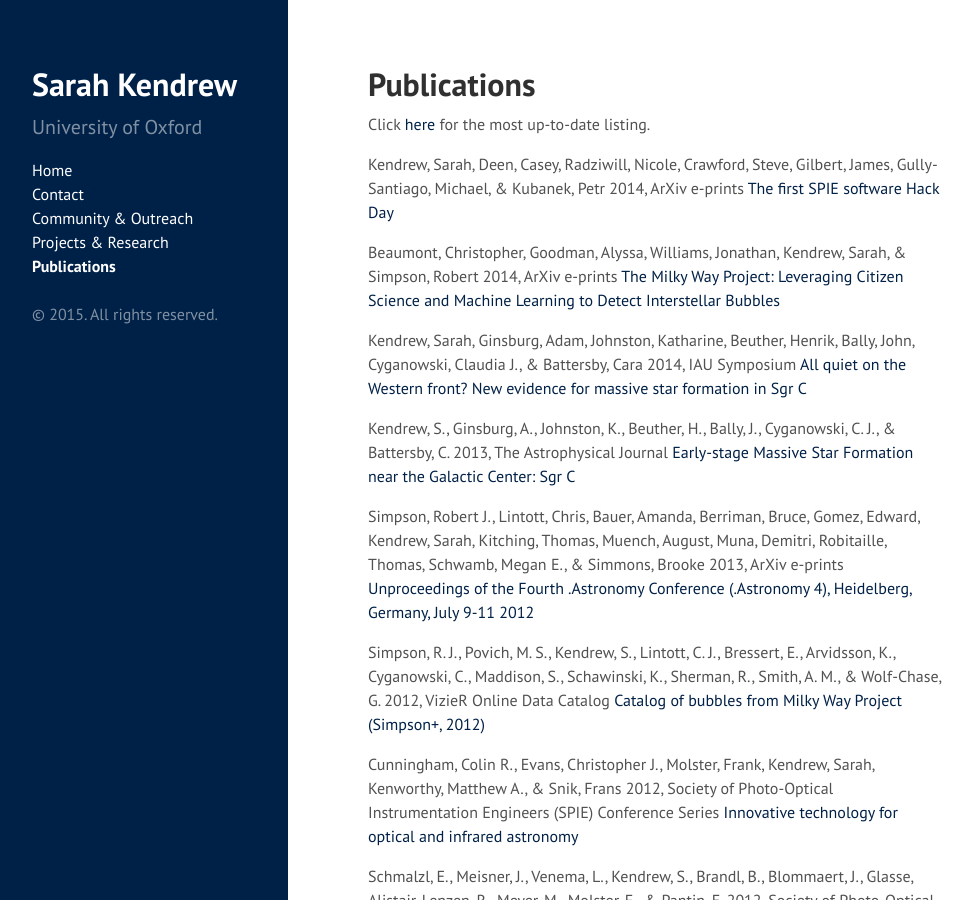
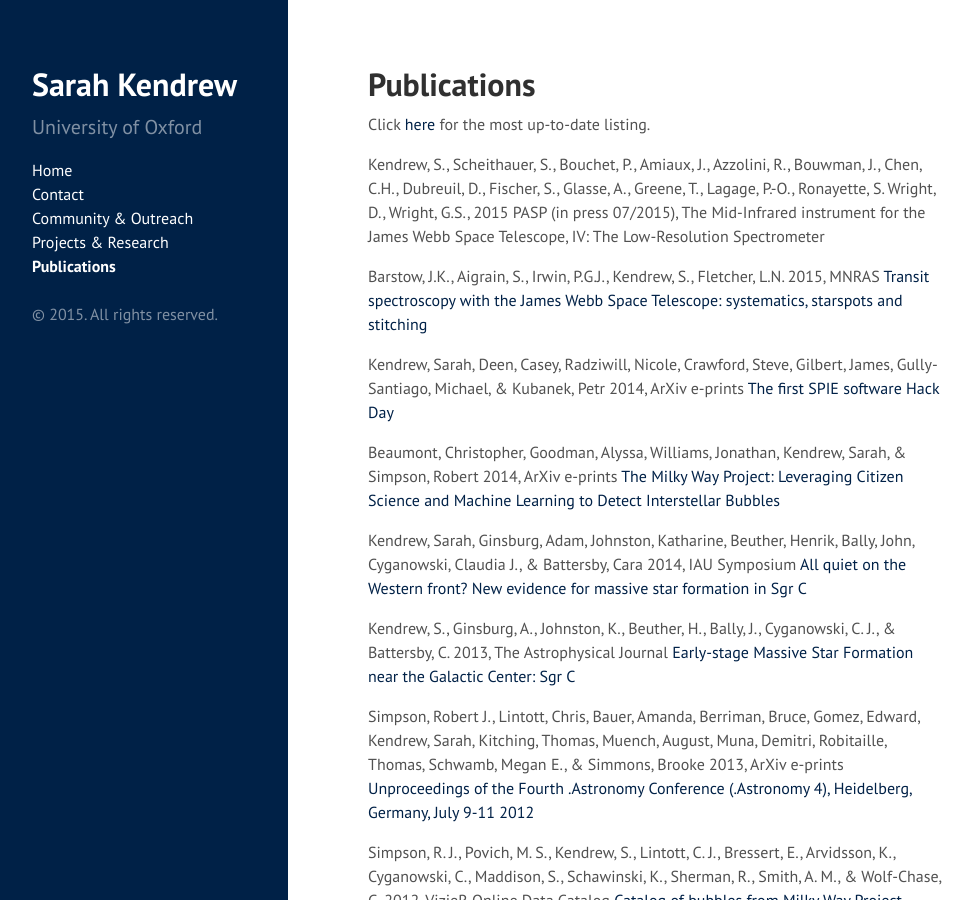
Before and after one commit to skendrew/skendrew.github.io, a Jekyll site: the page built from publications.md, in a window 1280 px wide and 900 px high. Shown: the whole window, without its empty margins (0-973 px from the left). Built offline with Jekyll 4.4.1, drawn with Linux system fonts in a browser that asks for light colours; Markdown is read by kramdown in place of the engine named in the settings.

Commit message:
updated publications

```diff
--- a/publications.md
+++ b/publications.md
@@ -4,6 +4,10 @@
 ---
 
 Click [here](http://adsabs.harvard.edu/cgi-bin/nph-abs_connect?db_key=AST&db_key=PRE&qform=AST&arxiv_sel=astro-ph&arxiv_sel=cond-mat&arxiv_sel=cs&arxiv_sel=gr-qc&arxiv_sel=hep-ex&arxiv_sel=hep-lat&arxiv_sel=hep-ph&arxiv_sel=hep-th&arxiv_sel=math&arxiv_sel=math-ph&arxiv_sel=nlin&arxiv_sel=nucl-ex&arxiv_sel=nucl-th&arxiv_sel=physics&arxiv_sel=quant-ph&arxiv_sel=q-bio&sim_query=YES&ned_query=YES&adsobj_query=YES&aut_logic=OR&obj_logic=OR&author=kendrew%2C+s&object=&start_mon=&start_year=&end_mon=&end_year=&ttl_logic=OR&title=&txt_logic=OR&text=&nr_to_return=200&start_nr=1&jou_pick=ALL&ref_stems=&data_and=ALL&group_and=ALL&start_entry_day=&start_entry_mon=&start_entry_year=&end_entry_day=&end_entry_mon=&end_entry_year=&min_score=&sort=SCORE&data_type=SHORT&aut_syn=YES&ttl_syn=YES&txt_syn=YES&aut_wt=1.0&obj_wt=1.0&ttl_wt=0.3&txt_wt=3.0&aut_wgt=YES&obj_wgt=YES&ttl_wgt=YES&txt_wgt=YES&ttl_sco=YES&txt_sco=YES&version=1) for the most up-to-date listing.
+
+<P>Kendrew, S., Scheithauer, S., Bouchet, P., Amiaux, J., Azzolini, R., Bouwman, J., Chen, C.H., Dubreuil, D., Fischer, S., Glasse, A., Greene, T., Lagage, P.-O., Ronayette, S. Wright, D., Wright, G.S., 2015 PASP (in press 07/2015), The Mid-Infrared instrument for the James Webb Space Telescope, IV: The Low-Resolution Spectrometer
+
+<P>Barstow, J.K., Aigrain, S., Irwin, P.G.J., Kendrew, S., Fletcher, L.N. 2015, MNRAS <A href="http://adslabs.org/adsabs/abs/2015MNRAS.448.2546B/">Transit spectroscopy with the James Webb Space Telescope: systematics, starspots and stitching</A>
 
 <P>Kendrew, Sarah, Deen, Casey, Radziwill, Nicole, Crawford, Steve, Gilbert,
 James, Gully-Santiago, Michael, &amp; Kubanek, Petr 2014,  ArXiv e-prints <A href="http://adsabs.harvard.edu/abs/2014arXiv1408.1278K">The
```
